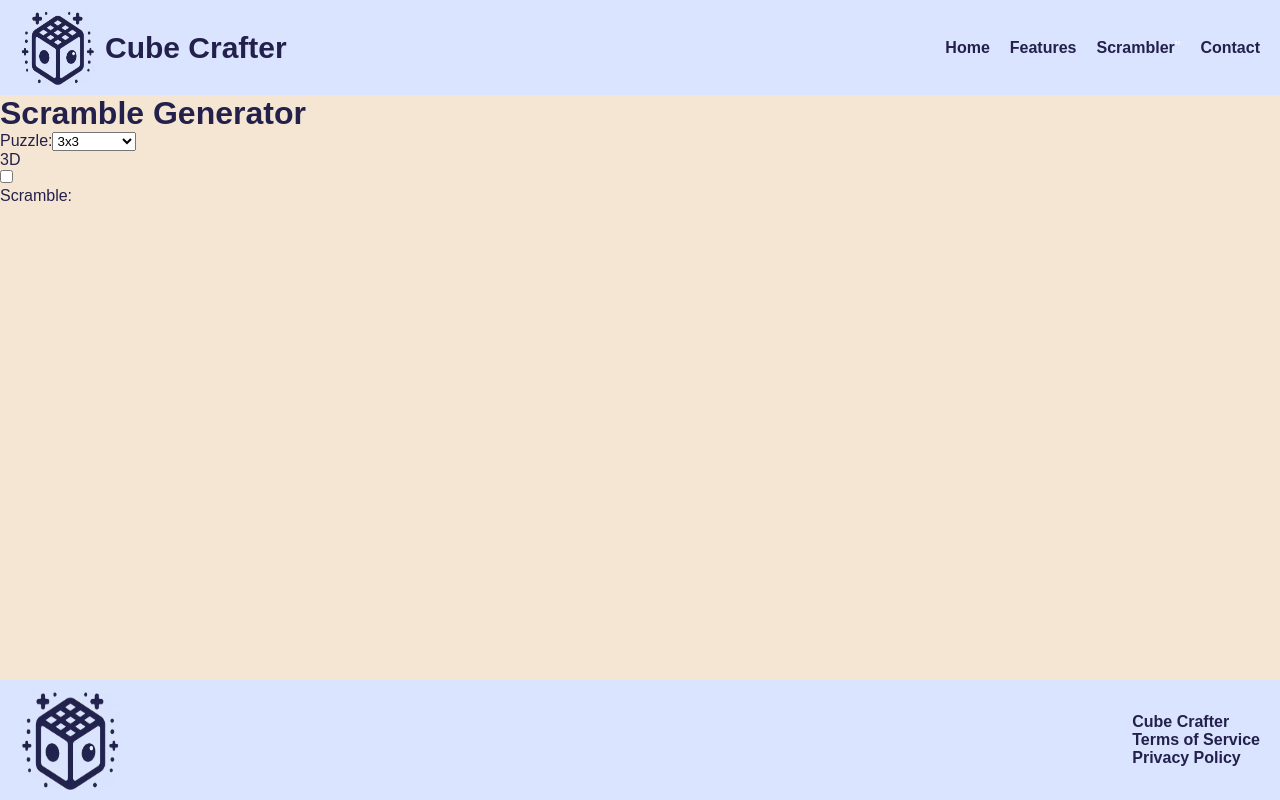
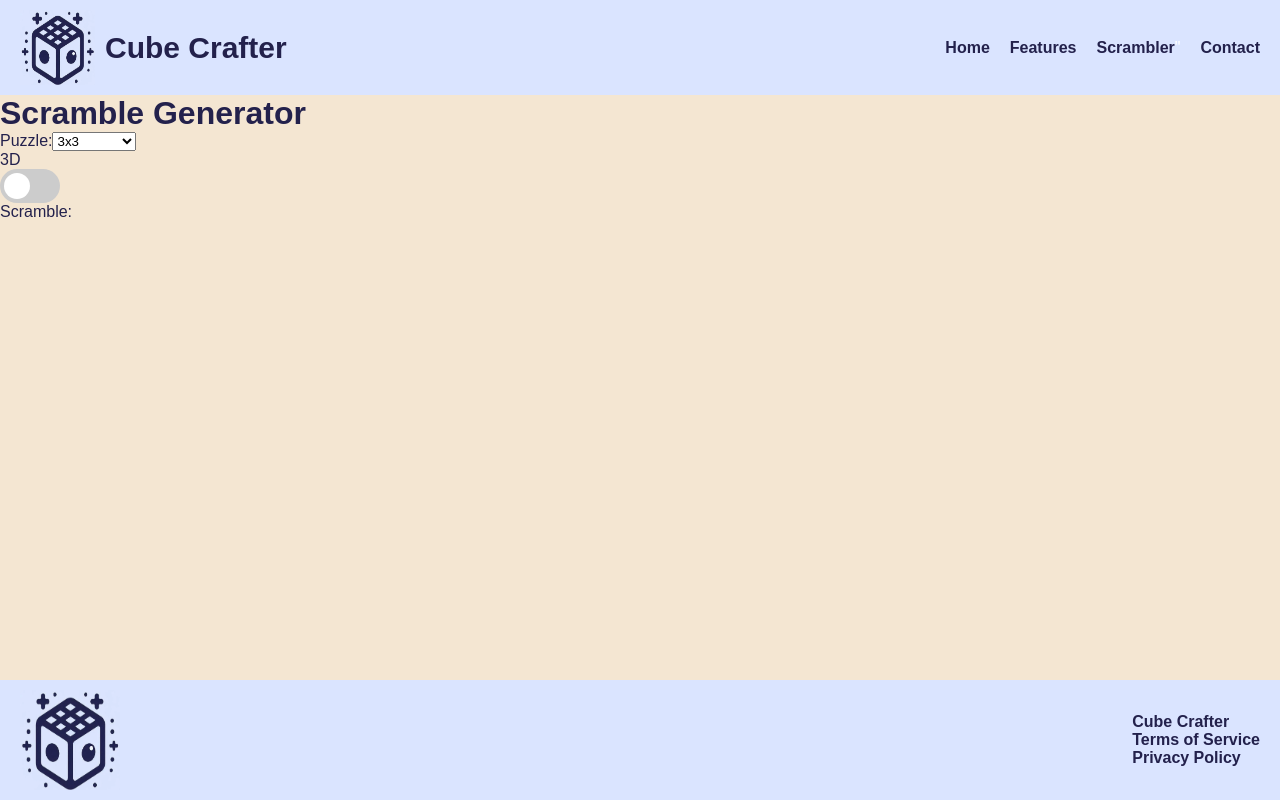
Before and after one commit to timmy0402/cube-crafter-site, a Next.js app: page /scrambler in a window 1280 px wide. Built offline with nearby package versions, Linux system fonts and the light colour scheme.

Commit message:
format toggle button

```diff
--- a/src/styles/Scrambler.css
+++ b/src/styles/Scrambler.css
@@ -10,3 +10,65 @@
     -webkit-font-smoothing: antialiased;
     -moz-osx-font-smoothing: grayscale;
   }
+ /* The switch - the box around the slider */
+.switch {
+  position: relative;
+  display: inline-block;
+  width: 60px;
+  height: 34px;
+}
+
+/* Hide default HTML checkbox */
+.switch input {
+  opacity: 0;
+  width: 0;
+  height: 0;
+}
+
+/* The slider */
+.slider {
+  position: absolute;
+  cursor: pointer;
+  top: 0;
+  left: 0;
+  right: 0;
+  bottom: 0;
+  background-color: #ccc;
+  -webkit-transition: .4s;
+  transition: .4s;
+}
+
+.slider:before {
+  position: absolute;
+  content: "";
+  height: 26px;
+  width: 26px;
+  left: 4px;
+  bottom: 4px;
+  background-color: white;
+  -webkit-transition: .4s;
+  transition: .4s;
+}
+
+input:checked + .slider {
+  background-color: #2196F3;
+}
+
+input:focus + .slider {
+  box-shadow: 0 0 1px #2196F3;
+}
+
+input:checked + .slider:before {
+  -webkit-transform: translateX(26px);
+  -ms-transform: translateX(26px);
+  transform: translateX(26px);
+}
+
+/* Rounded sliders */
+.slider.round {
+  border-radius: 34px;
+}
+
+.slider.round:before {
+  border-radius: 50%;
+}
```
